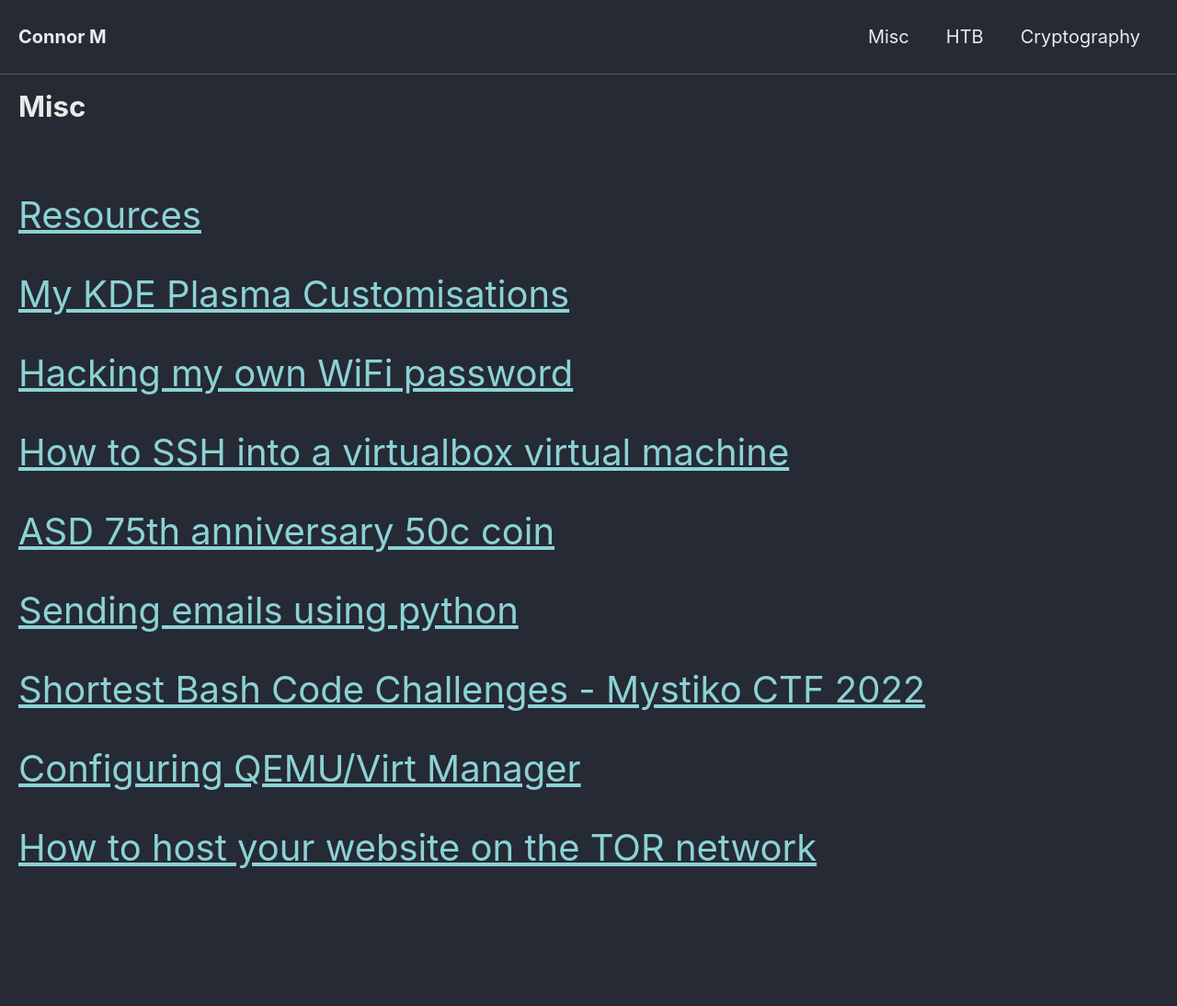
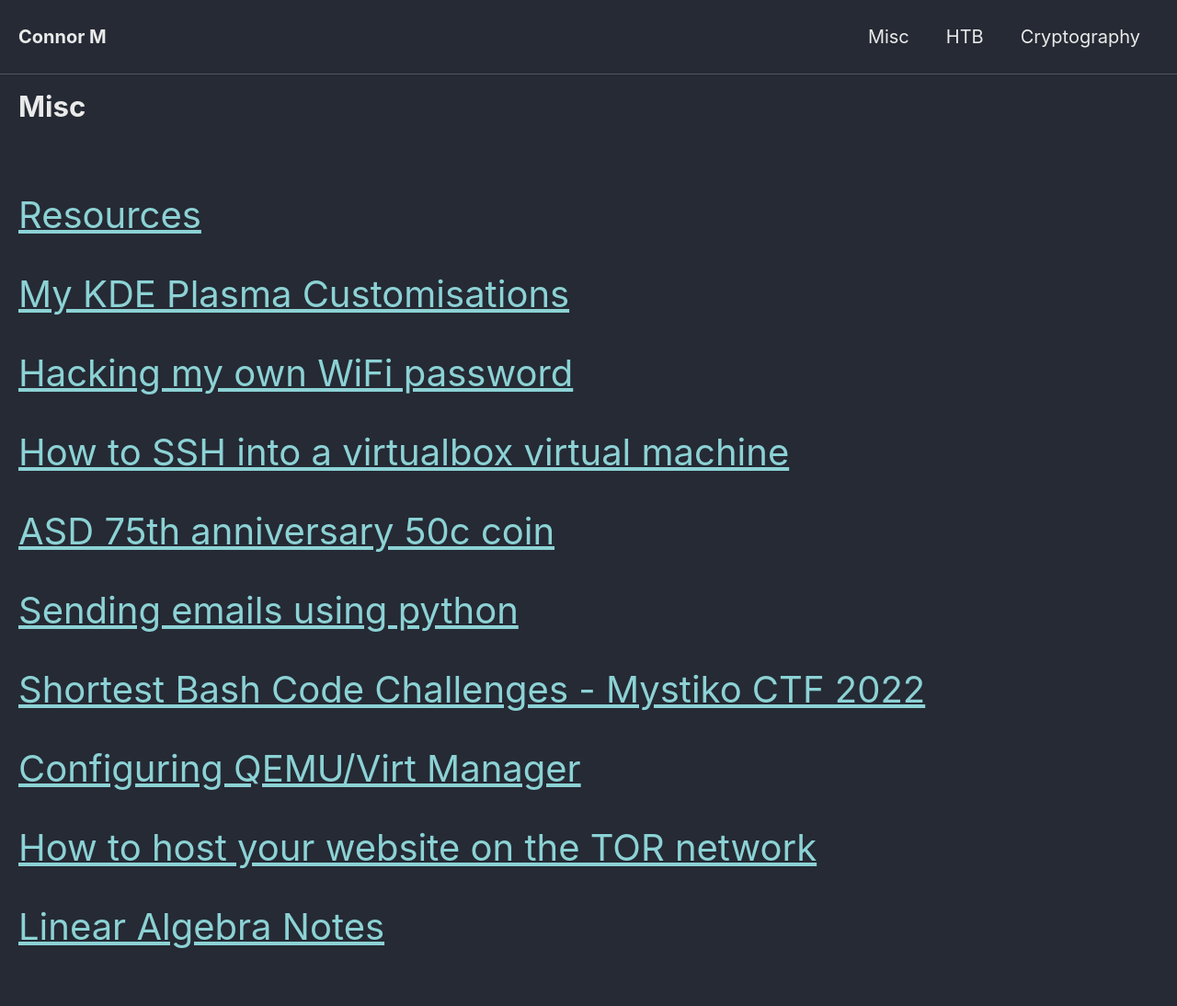
Before and after one commit to Connor-McCartney/Connor-McCartney.github.io, a Jekyll site: the page built from _pages/misc.md, in a window 1280 px wide. Shown: the whole page at 92% size. Built offline with Jekyll 4.4.1, drawn with Linux system fonts in a browser that asks for light colours; cached includes are drawn as plain includes; before the commit the page ends 1008 px from its top, so only the background shows below that.

Commit message:
Update misc.md

```diff
--- a/_pages/misc.md
+++ b/_pages/misc.md
@@ -22,3 +22,5 @@ title: Misc
 <span style="font-size:2em;">   [Configuring QEMU/Virt Manager](/misc/qemu)   </span>
 
 <span style="font-size:2em;">   [How to host your website on the TOR network](/misc/host-tor-site)   </span>
+
+<span style="font-size:2em;">   [Linear Algebra Notes](/misc/linear-algebra)   </span>
```
